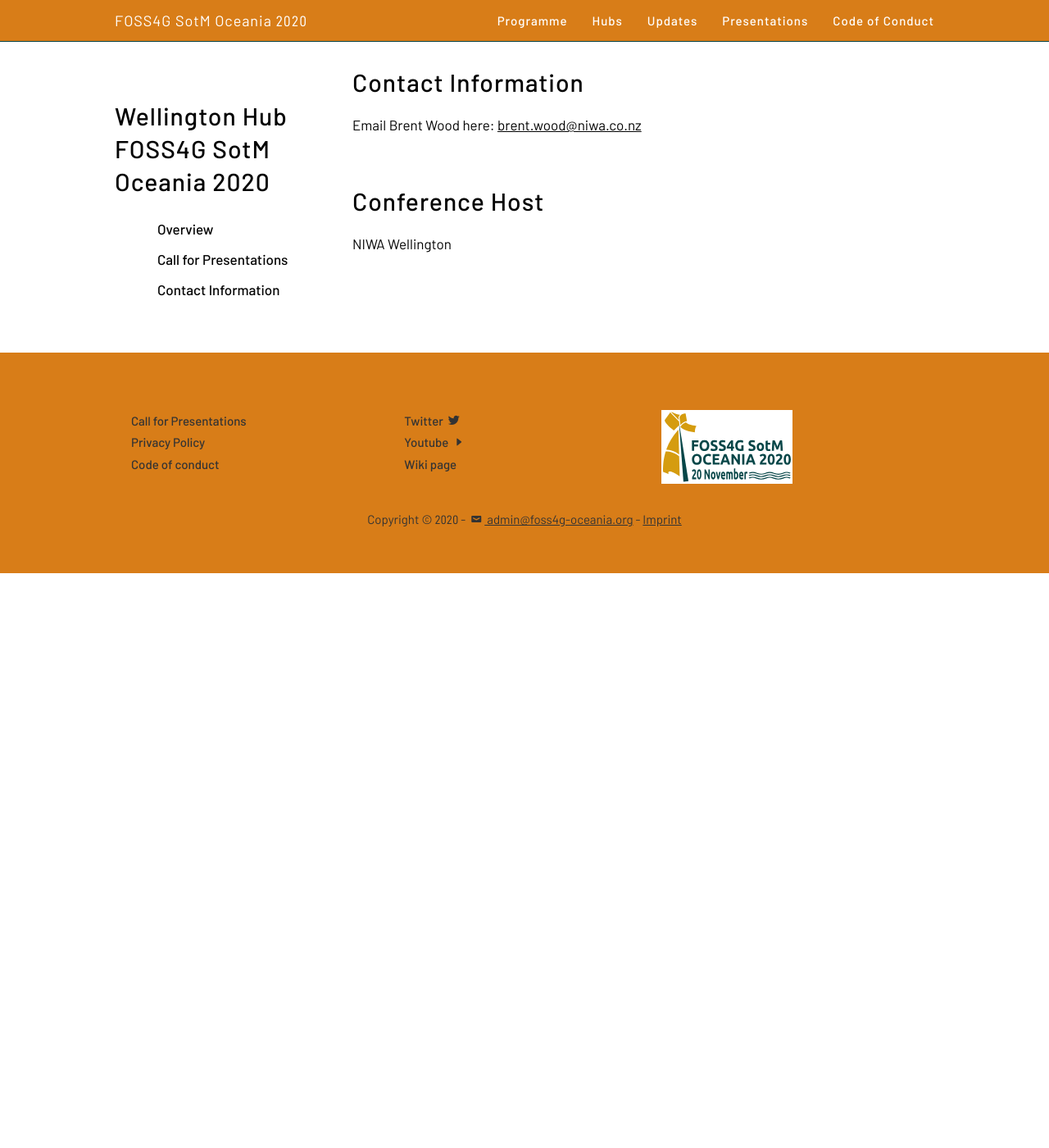
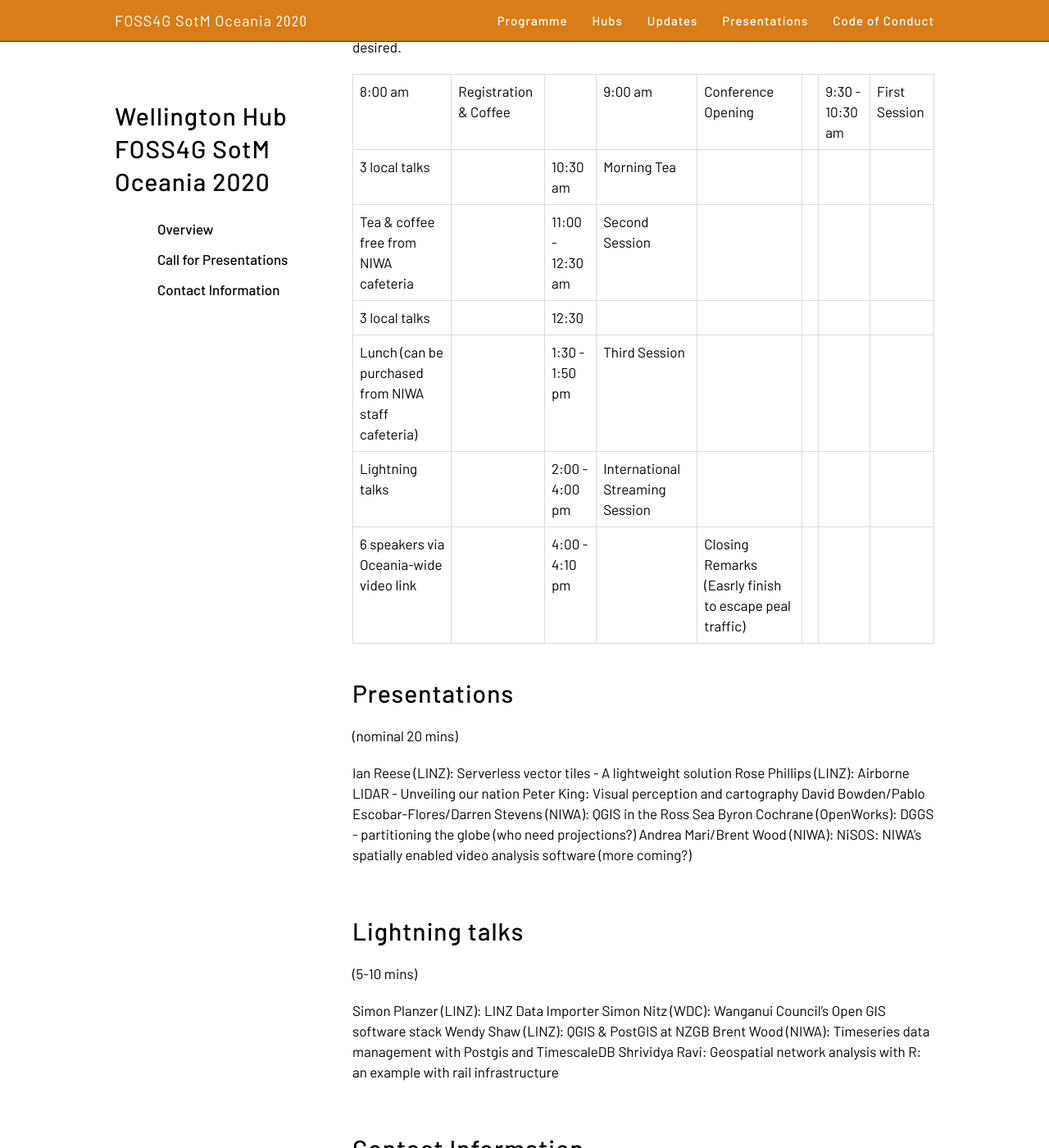
Before and after one commit to osgeo-oceania/foss4g-sotm-oceania-2020, a Jekyll site: the page built from hubs/wellington/index.md, in a window 1280 px wide and 1400 px high, scrolled down 1311 px. Shown: the whole window at 82% size. Built offline with Jekyll 4.4.1, drawn with Linux system fonts in a browser that asks for light colours; before the commit the page ends 2010 px from its top, so only the background shows below that; some of the changed text lies outside the part shown.

Commit message:
Update index.md

```diff
--- a/hubs/wellington/index.md
+++ b/hubs/wellington/index.md
@@ -48,7 +48,36 @@
 
  # Schedule
 
-Coming...
+ Two rooms will be available, one for the international keynotes and local presentations, and another for a live connection
+ to the Auckland Hub, for attendees to see their presentations if desired.
+
+| 8:00 am | Registration & Coffee | | 9:00 am | Conference Opening | | 9:30 - 10:30 am | First Session
+3 local talks | | 10:30 am | Morning Tea
+Tea & coffee free from NIWA cafeteria  | | 11:00 - 12:30 am | Second Session
+3 local talks | | 12:30 |
+Lunch (can be purchased from NIWA staff cafeteria) | | 1:30 - 1:50 pm | Third Session
+Lightning talks | | 2:00 - 4:00 pm | International Streaming Session
+6 speakers via Oceania-wide video link | | 4:00 - 4:10 pm | | Closing Remarks (Easrly finish to escape peal traffic)
+
+# Presentations
+(nominal 20 mins)
+
+Ian Reese (LINZ): Serverless vector tiles - A lightweight solution
+Rose Phillips (LINZ): Airborne LIDAR - Unveiling our nation
+Peter King: Visual perception and cartography
+David Bowden/Pablo Escobar-Flores/Darren Stevens (NIWA): QGIS in the Ross Sea
+Byron Cochrane (OpenWorks): DGGS - partitioning the globe (who need projections?)
+Andrea Mari/Brent Wood (NIWA): NiSOS: NIWA's spatially enabled video analysis software
+(more coming?)
+
+# Lightning talks
+(5-10 mins)
+
+Simon Planzer (LINZ): LINZ Data Importer
+Simon Nitz (WDC): Wanganui Council's Open GIS software stack
+Wendy Shaw (LINZ): QGIS & PostGIS at NZGB
+Brent Wood (NIWA): Timeseries data management with Postgis and TimescaleDB
+Shrividya Ravi: Geospatial network analysis with R: an example with rail infrastructure
 
 # Contact Information
 
@@ -57,3 +86,12 @@
 # Conference Host
 
 NIWA Wellington
+
+# Location
+
+Main Conference Room/Boardroom
+NIWA,
+301 Evans Bay Parade,
+Hataitai
+
+Please sign in at reception, and follow COVID guidelines.
```
